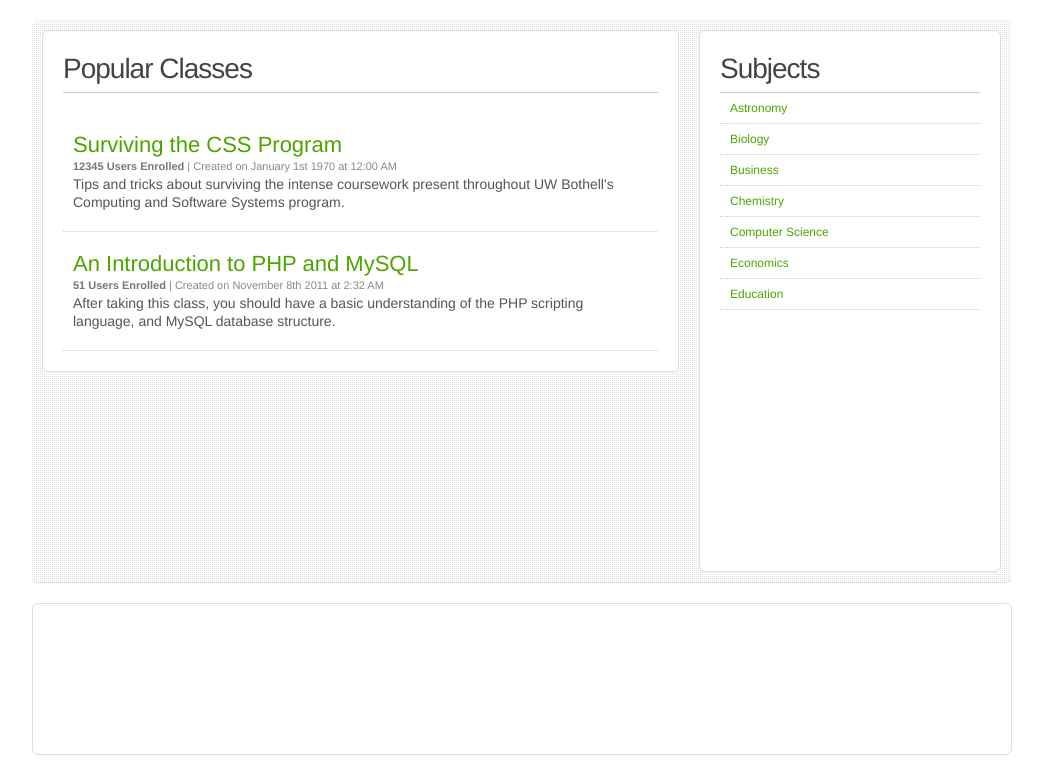
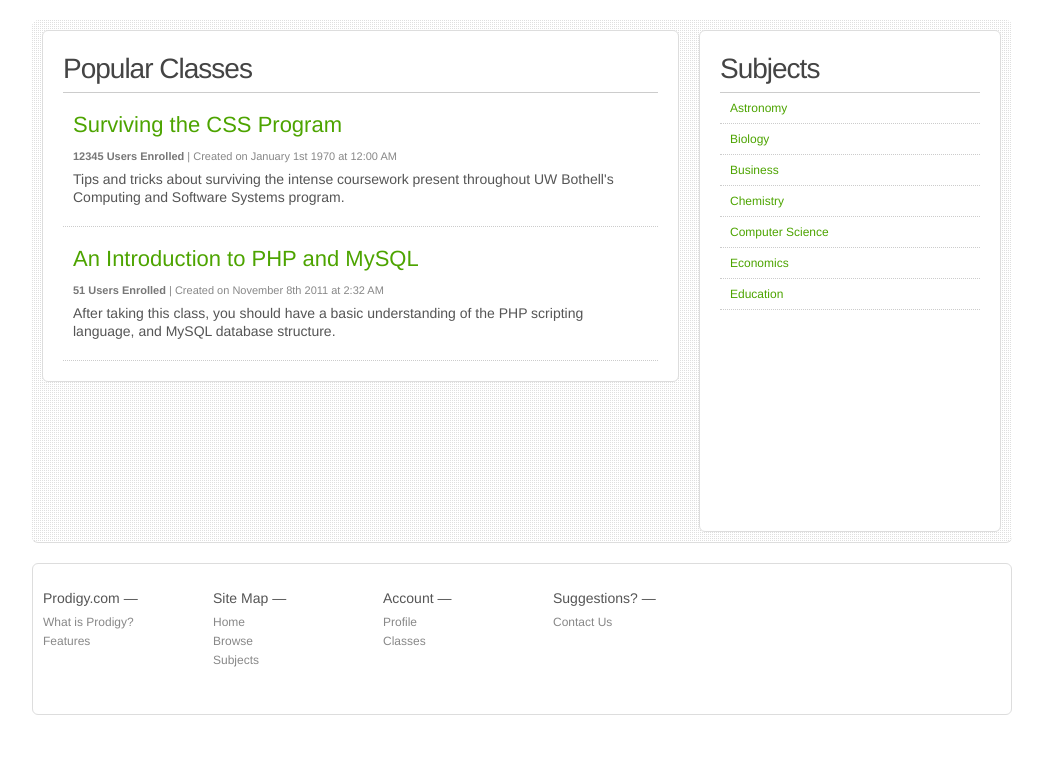
Before and after one commit to smartboyathome/Prodigy, a PHP site: page /stuff/?module=1 in a window 1280 px wide. Shown: the part 152-927 px from the top of the page, without its empty margins (118-1161 px from the left). After the commit the page ends 867 px from the top, so only its background shows below. Run offline with PHP 8.4, Linux system fonts and the light colour scheme; data comes from the database, SQL or seed files in the repository.

Commit message:
Added home button, footer content, fixed bug on catalog, cleaned up CSS.

```diff
--- a/css/style.css
+++ b/css/style.css
@@ -89,12 +67,18 @@ body {
 	#nav .list li a:hover { background-position: 0 -35px; }
 	#nav .list li a:active { background-position: 0 -70px; }
 
+#subNav ul { width: 980px; background: #F7F7F7; margin: -10px 0 10px 0; border-color: #E3E3E3; border-style: solid solid none; border-width: 1px 1px medium; line-height: 35px;
+			-moz-border-radius: 6px; }
+		#subNav li { padding: 0 10px; }
+
 #wrapper { height: auto; padding: 10px; background: url('../images/content-bg.png'); margin-bottom: 20px; border-bottom: 1px solid #DDD; }
 
-#mainColumn { width: 595px; height: auto; background: #FFF; padding: 20px; float: left; border: 1px solid #DDD; margin-right: 20px; }	#mainColumn .classDescription { padding: 20px 10px; border-bottom: 1px dotted #CCC;}
+#mainColumn { width: 595px; height: auto; background: #FFF; padding: 20px; float: left; border: 1px solid #DDD; margin-right: 20px; }
+	#mainColumn .classDescription { padding: 20px 10px; border-bottom: 1px dotted #CCC;}
 
-#secondaryColumn { width: 260px; height: 500px; padding: 20px; background: #FFF; float: left; border: 1px solid #DDD; }
-	#secondaryColumn .list { margin-top: -20px; }
+#secondaryColumn { width: 300px; float: left;  }
+	#secondaryColumn .container { width: 260px; padding: 20px; background: #FFF; border: 1px solid #DDD;}
+	#secondaryColumn .list { }
 	#secondaryColumn .list li a { padding-left: 10px; display: block; font-size: 12px; line-height: 30px; border-bottom: 1px dotted #CCC; }
 	#secondaryColumn .list li a:hover { background: #F0F0F0; }
 
@@ -107,32 +91,27 @@ body {
 	.classDescription .imageContainer { float: left; margin-right: 20px; }
 	.classDescription .image { width: 100px; height: 100px; }
 	.classDescription .title { font-size: 22px; line-height: 24px; color: #4DA400; }
-	.classDescription .smallPrint { font-size: 11px; line-height: 18px; color: #888; }
+	.classDescription .smallPrint { font-size: 11px; line-height: 18px; color: #888; margin-bottom: 5px; }
 	.classDescription .smallPrint span { font-weight: bold; color: #777;}
 	.classDescription .description { font-size: 14px; line-height: 18px; color: #555; }
 
- 	.smallPrint { font-size: 11px; line-height: 18px; color: #888; }
+ 	.smallPrint { font-size: 11px; line-height: 18px; color: #888; margin-top: 10px; }
  	.smallPrint span { font-weight: bold; color: #777; }
 
 #footer { height: 150px; border: 1px solid #DDD; margin-bottom: 20px; }
+	#footer .list { width: 150px; margin: 20px 10px 0 10px; float: left; }
+	#footer .list .title { color: #555; letter-spacing: 0.3; font-size: 14px; line-height: 28px; }
+	#footer .list li a { color: #888; font-size: 12px; }
+	#footer .list li a:hover { color: #333; }
 
 .classContainer { width: 1000px; overflow: hidden; }
 
-#wrapper, #mainColumn, #secondaryColumn, #nav .list, #footer, .oneColumn {
+#wrapper, #mainColumn, #secondaryColumn .container, #nav .list, #footer, .oneColumn {
 	-moz-border-radius: 6px; -webkit-border-radius: 6px; border-radius: 6px;
 }
 
-
-
-
-
-
-
-
-
-
-
 .button {
+	border: 1px solid #4DA400; border-radius: 3px; box-shadow: 0 20px 0 rgba(255, 255, 255, 0.1) inset; color: #FFF; cursor: pointer; display: inline; font-size: 14px; line-height: 40px; margin-bottom: 5px; padding: 12px 20px;
 	background: #90ee90; /* Old browsers */
 	background: -moz-linear-gradient(top, #90ee90 0%, #4da400 100%, #4da400 100%); /* FF3.6+ */
 	background: -webkit-gradient(linear, left top, left bottom, color-stop(0%,#90ee90), color-stop(100%,#4da400), color-stop(100%,#4da400)); /* Chrome,Safari4+ */
--- a/includes/footer.php
+++ b/includes/footer.php
@@ -1,6 +1,27 @@
     <footer id ="footer">
-        <div class="container">
-        </div>
+        <ul class="list">
+            <li class="title">Prodigy.com &#8212;</li>
+            <li><a href="">What is Prodigy?</a></li>
+            <li><a href="">Features</a></li>
+        </ul>
+
+        <ul class="list">
+            <li class="title">Site Map &#8212;</li>
+            <li><a href="/">Home</a></li>
+            <li><a href="index.php?module=viewcatalog">Browse</a></li>
+            <li><a href="">Subjects</a></li>
+        </ul>
+
+        <ul class="list">
+            <li class="title">Account &#8212;</li>
+            <li><a href="/">Profile</a></li>
+            <li><a href="index.php?module=viewcatalog">Classes</a></li>
+        </ul>
+
+        <ul class="list">
+            <li class="title">Suggestions? &#8212;</li>
+            <li><a href="">Contact Us</a></li>
+        </ul>
     </footer>
 
 </div>
--- a/includes/header.php
+++ b/includes/header.php
@@ -13,8 +13,9 @@
 <div id="container">
 
     <header id="header" class="frame">
-
-	    <h1 class="title"><a href='index.php'><img src="images/ProdigyLogo.png"></a></h1>
+        <div id="logo">
+            <img src="images/ProdigyLogo.png"></a></h1>
+        </div>
     </header>
 
     <nav id="nav">
--- a/includes/home.php
+++ b/includes/home.php
@@ -27,6 +27,7 @@
 </div>
 
         <div id="secondaryColumn">
+            <div class="container" style="height: 460px;">
                 <h4 class="header">Subjects</h4>
                 <ul class="list">
                     <li><a href="">Astronomy</a></li>
@@ -38,3 +39,4 @@
                     <li><a href="">Education</a></li>
                 </ul>
             </div>
+        </div>
--- a/includes/viewcatalog.php
+++ b/includes/viewcatalog.php
@@ -2,8 +2,7 @@
 
 	$prodigyDB = new mysqlDAL;
 
-	echo("<div id='wrapper' class='frame flc'>
-	 <div class='oneColumn'>
+	echo("<div class='oneColumn'>
             <section class='classContainer'>
                 <div class='header'>Browse Classes</div>");
 
@@ -17,7 +16,7 @@
     echo date('F jS Y \a\t g:i A', $row[createdDate]);
 
 
-	echo("</div>
+	echo("
             	    <div class='description'><p>".$row['description']."</p></div>
                 </article>");
 	}
```
Also changed, not shown: other parts of css/style.css (+8 -55 lines), includes/viewclass.php (+12 -0 lines), includes/viewlesson.php (+9 -0 lines), images/home.png (added). Lines whose indentation alone changed are shown as unchanged.
